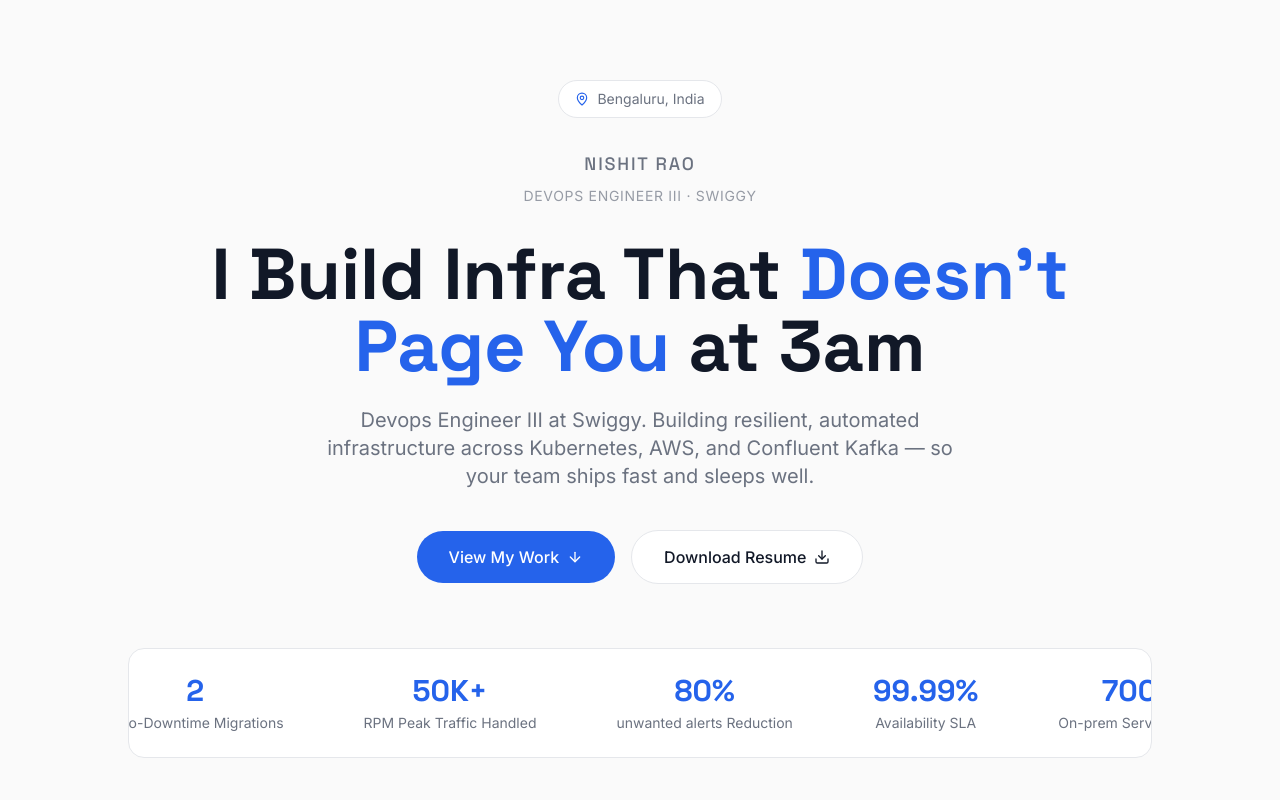
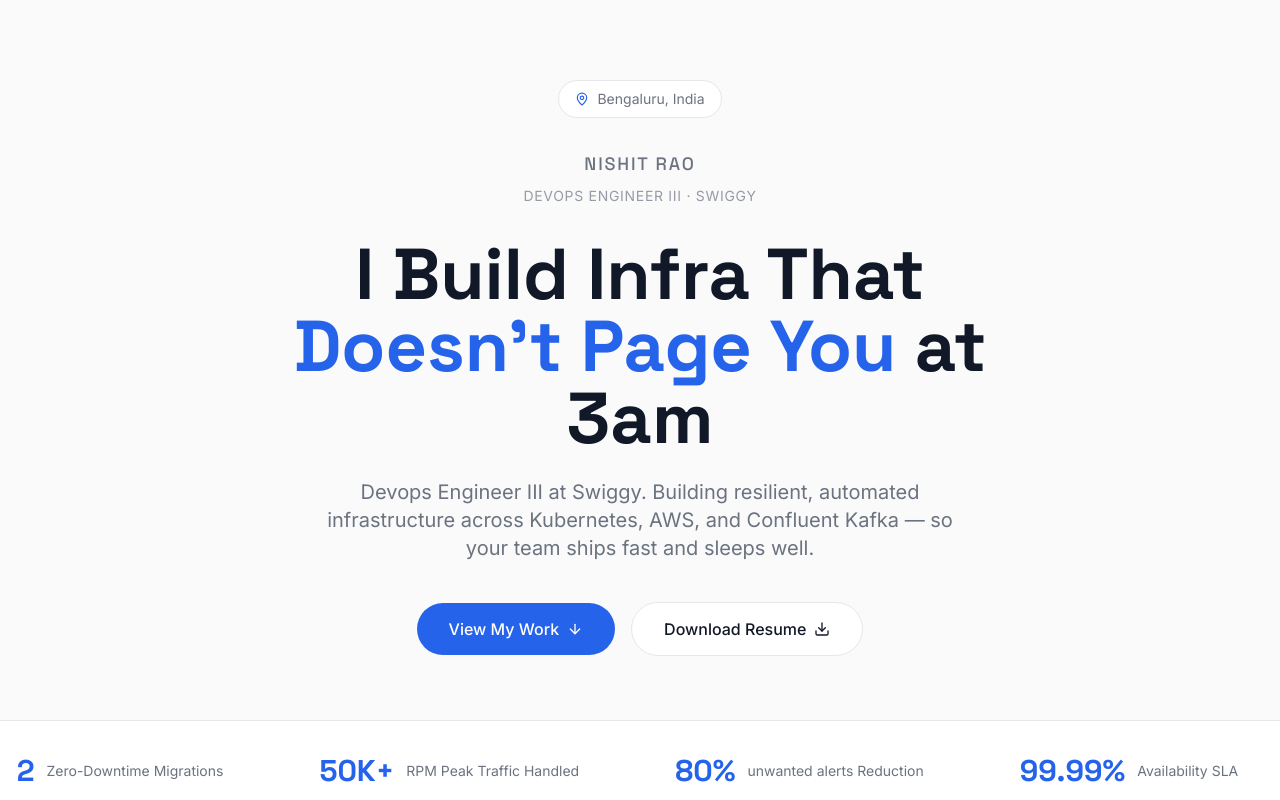
Before and after one commit to Oartihsin/portfolio, a Next.js app: page /portfolio/ in a window 1280 px wide. Shown: the top 800 px of the page. Built offline with nearby package versions, Linux system fonts and the light colour scheme.

Commit message:
fix: make stats marquee full-bleed edge-to-edge
Remove max-width container and rounded card wrapper from stats marquee.
Now spans full viewport width with border-y dividers, matching the
Impact Delivered marquee style. Increased speed for smoother feel.

```diff
--- a/src/components/Hero.tsx
+++ b/src/components/Hero.tsx
@@ -9,12 +9,12 @@ const stats = resumeData.impactStats
 
 export default function Hero() {
   return (
-    <section className="min-h-screen flex flex-col items-center justify-center px-6 pt-20 pb-12">
+    <section className="min-h-screen flex flex-col items-center justify-center pt-20 pb-0">
       <motion.div
         initial={{ opacity: 0, y: 20 }}
         animate={{ opacity: 1, y: 0 }}
         transition={{ duration: 0.6 }}
-        className="text-center max-w-4xl mx-auto"
+        className="text-center max-w-4xl mx-auto px-6"
       >
         {/* Location badge */}
         <div className="inline-flex items-center gap-2 px-4 py-2 rounded-full bg-white border border-border text-muted text-sm mb-8">
@@ -65,21 +65,21 @@ export default function Hero() {
         </div>
       </motion.div>
 
-      {/* Stats marquee */}
+      {/* Stats marquee — full bleed */}
       <motion.div
         initial={{ opacity: 0, y: 30 }}
         animate={{ opacity: 1, y: 0 }}
         transition={{ duration: 0.6, delay: 0.3 }}
-        className="w-full max-w-5xl mx-auto"
+        className="w-full"
       >
-        <div className="bg-white rounded-2xl border border-border py-6 overflow-hidden">
-          <Marquee speed={50} gradient={false} autoFill={true}>
+        <div className="border-y border-border bg-white py-8">
+          <Marquee speed={60} gradient={false} autoFill={true}>
             {stats.map((stat) => (
-              <div key={stat.label} className="text-center mx-10">
-                <div className="font-heading text-3xl font-bold text-accent">
+              <div key={stat.label} className="flex items-center gap-3 mx-12">
+                <span className="font-heading text-3xl font-bold text-accent">
                   {stat.value}
-                </div>
-                <div className="text-sm text-muted mt-1">{stat.label}</div>
+                </span>
+                <span className="text-sm text-muted">{stat.label}</span>
               </div>
             ))}
           </Marquee>
```
